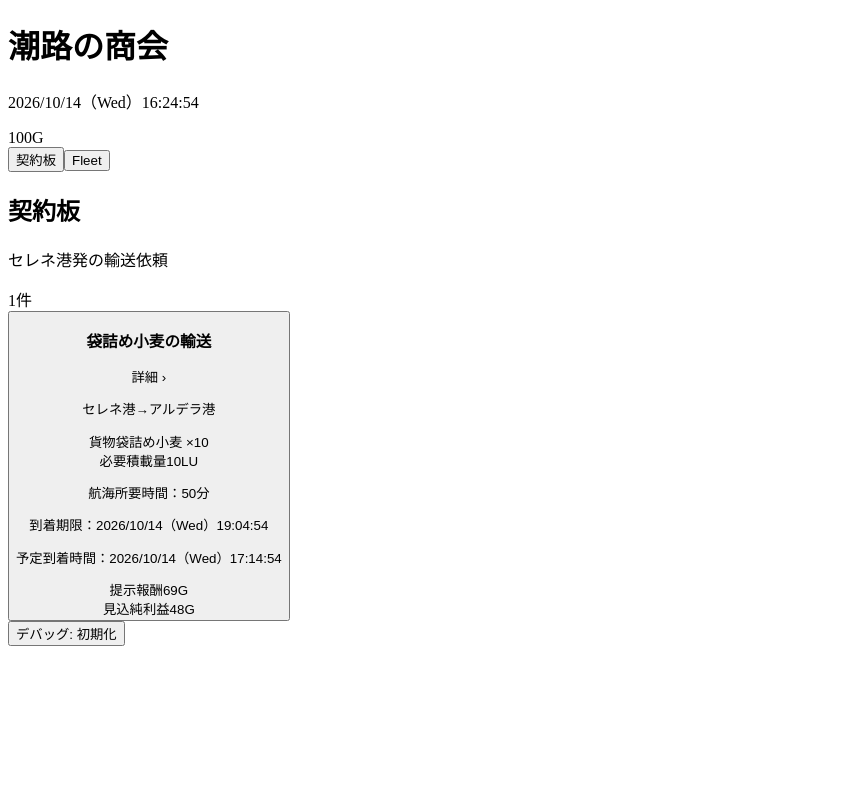
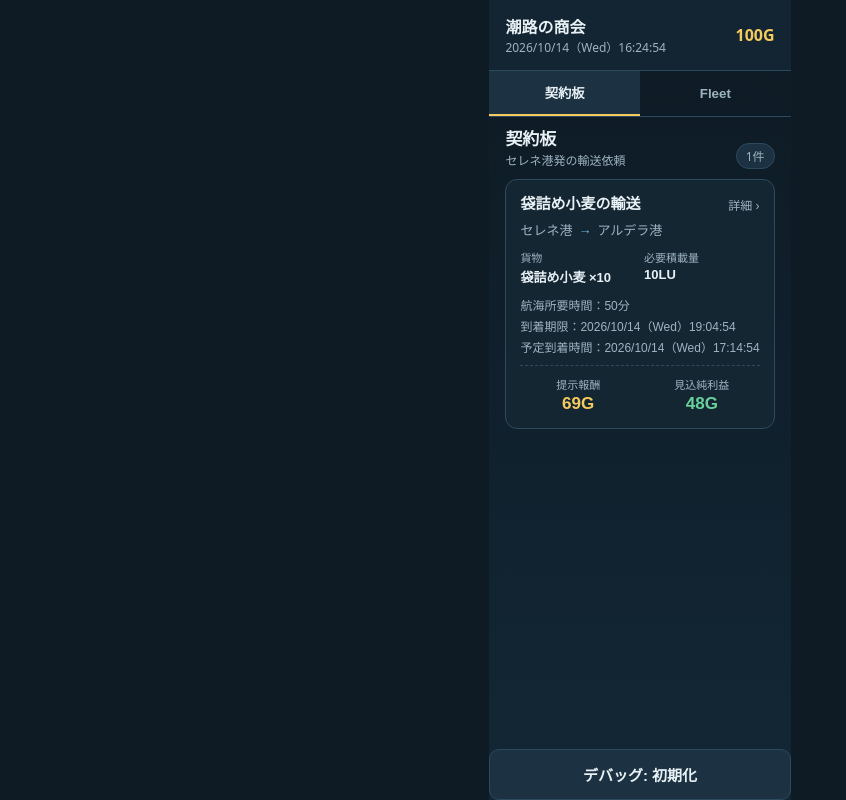
Before and after one commit to Shienori/shioji-no-shokai, a React (Vite) app in the folder shioji-no-shokai-mvp/: page / in a window 1280 px wide. Shown: the whole page, without its empty margins (0-846 px from the left). Built offline with nearby package versions, Linux system fonts and the light colour scheme.

Commit message:
消失したCSSを復旧
- globals.cssを正常だった768782d時点の完全版へ復元
- 受注後契約板用スタイルを末尾へ統合

```diff
--- a/shioji-no-shokai-mvp/src/styles/globals.css
+++ b/shioji-no-shokai-mvp/src/styles/globals.css
@@ -1,3 +1,97 @@
+:root{--bg:#0e1a24;--panel:#152633;--panel2:#1c3242;--line:#2c4a5e;--text:#e8f1f5;--sub:#9db4c0;--gold:#f4c95d;--green:#69d19c;--blue:#6fb3e0;--red:#e57373;--app-max-width:420px;--screen-padding:16px;--card-gap:8px;--card-padding:14px;--card-radius:12px}
+*{box-sizing:border-box;margin:0;padding:0}
+body{font-family:system-ui,-apple-system,"Segoe UI",sans-serif;background:var(--bg);color:var(--text);display:flex;justify-content:center;min-height:100vh}
+.phone{width:100%;max-width:var(--app-max-width);min-height:100vh;background:linear-gradient(180deg,#0e1a24,#122735);display:flex;flex-direction:column;position:relative}
+.app-header{padding:14px var(--screen-padding);border-bottom:1px solid var(--line);display:flex;justify-content:space-between;align-items:center;background:rgba(21,38,51,.9);position:sticky;top:0;z-index:5}
+.app-header h1{font-size:16px}
+.money{color:var(--gold);font-weight:700}
+.time{font-size:12px;color:var(--sub)}
+.tabs{display:flex;border-bottom:1px solid var(--line)}
+.tab{flex:1;padding:12px;background:none;border:none;color:var(--sub);font-weight:600;cursor:pointer}
+.tab.active{color:var(--text);background:var(--panel2);border-bottom:2px solid var(--gold)}
+main{flex:1;width:100%;max-width:var(--app-max-width);padding:12px var(--screen-padding) 90px;overflow-y:auto}
+main>section{width:100%;min-width:0}
+.section-title{font-size:12px;color:var(--sub);margin:8px 0 6px}
+.card{width:100%;text-align:left;background:var(--panel);border:1px solid var(--line);border-radius:var(--card-radius);padding:var(--card-padding);margin-bottom:var(--card-gap);color:var(--text);cursor:pointer;transition:border-color .15s}
+.card:hover{border-color:var(--blue)}
+.card h3{font-size:15px;margin-bottom:6px}
+.route{font-size:13px;color:var(--sub);margin-bottom:8px}
+.meta{display:flex;gap:8px;flex-wrap:wrap;font-size:12px;color:var(--sub)}
+.badge{display:inline-block;padding:2px 8px;border-radius:999px;font-size:11px;background:var(--panel2);border:1px solid var(--line);color:var(--sub)}
+.badge.ok{color:var(--green);border-color:var(--green)}
+.badge.warn{color:var(--gold);border-color:var(--gold)}
+.reward-row{display:flex;justify-content:space-between;margin-top:10px;padding-top:10px;border-top:1px dashed var(--line)}
+.reward-item{text-align:center;flex:1}
+.reward-item .label{font-size:11px;color:var(--sub)}
+.reward-item .value{font-size:18px;font-weight:700;color:var(--gold)}
+.reward-item.net .value{color:var(--green)}
+.btn{display:block;width:100%;padding:14px;border:none;border-radius:10px;font-size:15px;font-weight:700;cursor:pointer;margin-top:8px}
+.btn-primary{background:var(--gold);color:#22303a}
+.btn-secondary{background:var(--panel2);color:var(--text);border:1px solid var(--line)}
+.btn:disabled{opacity:.45;cursor:not-allowed}
+.modal-backdrop{position:fixed;inset:0;background:rgba(0,0,0,.6);display:none;align-items:flex-end;justify-content:center;z-index:20}
+.modal-backdrop.open{display:flex}
+.modal{width:100%;max-width:var(--app-max-width);background:var(--panel);border-top:1px solid var(--line);border-radius:16px 16px 0 0;padding:var(--screen-padding);max-height:88vh;overflow-y:auto}
+.modal h2{font-size:17px;margin-bottom:4px}
+.close{float:right;background:none;border:none;color:var(--sub);font-size:20px;cursor:pointer}
+.kv{display:flex;justify-content:space-between;gap:12px;font-size:13px;padding:7px 0;border-bottom:1px solid rgba(44,74,94,.5)}
+.kv span:first-child{color:var(--sub);flex-shrink:0}
+.kv span:last-child{text-align:right;min-width:0;overflow-wrap:anywhere}
+.progress{height:8px;background:var(--panel2);border-radius:999px;overflow:hidden;margin:8px 0}
+.progress>div{height:100%;background:var(--blue)}
+.ship{width:100%;background:linear-gradient(135deg,#1c3242,#152633);border:1px solid var(--line);border-radius:var(--card-radius);padding:var(--card-padding);margin-bottom:var(--card-gap)}
+.ship h3{margin:8px 0 10px;font-size:17px}
+.ship-heading{display:flex;justify-content:space-between;align-items:center;gap:8px}
+.ship-detail-button{flex-shrink:0;padding:7px 12px;border:1px solid var(--blue);border-radius:999px;background:rgba(111,179,224,.12);color:var(--blue);font-size:12px;font-weight:700;cursor:pointer}
+.ship-status{display:flex;justify-content:space-between;align-items:center;gap:8px}
+.ship-status-badge{padding:5px 11px;font-size:13px;font-weight:700}
+.ship-load{font-size:13px;color:var(--sub);text-align:right}
+.progress-block{margin-bottom:10px}
+.progress-heading{display:flex;justify-content:space-between;font-size:13px;color:var(--sub);margin-bottom:5px}
+.hex-map{width:100%;overflow:hidden}
+.hex-map svg{display:block;width:100%;height:auto}
+.breakdown{background:var(--panel2);border-radius:10px;padding:10px;margin-top:10px}
+.breakdown .kv:last-child{border-bottom:none;font-weight:700}
+.contract-board{width:100%;min-width:0}
+.contract-board-header{display:flex;justify-content:space-between;align-items:flex-end;gap:8px;padding:0 0 10px}
+.contract-board-header h2{font-size:17px;line-height:1.2}
+.contract-board-subtitle{margin-top:2px;font-size:12px;color:var(--sub)}
+.contract-count{flex-shrink:0;padding:3px 9px;border:1px solid var(--line);border-radius:999px;background:var(--panel2);font-size:12px;color:var(--sub)}
+.contract-list{display:flex;flex-direction:column;gap:var(--card-gap)}
+.contract-card{display:block;width:100%;min-height:48px;padding:var(--card-padding);background:var(--panel);border:1px solid var(--line);border-radius:var(--card-radius);color:var(--text);text-align:left;cursor:pointer;transition:border-color .15s,transform .1s}
+.contract-card:hover{border-color:var(--blue)}
+.contract-card:active{transform:scale(.99)}
+.contract-card-heading{display:flex;justify-content:space-between;align-items:center;gap:8px}
+.contract-card-heading h3{font-size:15px;line-height:1.3}
+.contract-card-detail{flex-shrink:0;font-size:12px;color:var(--sub)}
+.contract-card-route{display:flex;align-items:center;gap:6px;margin-top:6px;font-size:13px;color:var(--sub)}
+.contract-route-arrow{color:var(--blue)}
+.contract-facts{display:grid;grid-template-columns:1fr 1fr;gap:8px;margin-top:10px}
+.contract-fact-label{display:block;font-size:11px;color:var(--sub)}
+.contract-fact-value{display:block;margin-top:2px;font-size:13px;font-weight:600}
+.contract-deadline,.contract-estimated-delivery{margin-top:10px;font-size:12px;color:var(--sub)}
+.contract-estimated-delivery{margin-top:4px}
+.contract-reward{display:grid;grid-template-columns:1fr 1fr;gap:8px;margin-top:10px;padding-top:10px;border-top:1px dashed var(--line)}
+.contract-reward-item{text-align:center}
+.reward-gold{color:var(--gold)!important;font-size:17px!important}
+.reward-green{color:var(--green)!important;font-size:17px!important}
+
+/* 契約詳細フルスクリーン */
+.contract-detail-screen{display:flex;flex-direction:column;min-height:100%;padding:16px}
+.detail-header{display:flex;align-items:center;gap:10px;margin-bottom:14px}
+.detail-header h2{margin:0;font-size:18px;font-weight:700}
+.back-btn{border:none;background:transparent;color:var(--sub);font-size:14px;padding:6px 8px;border-radius:8px;cursor:pointer}
+.detail-body{display:flex;flex-direction:column;gap:14px;flex:1}
+.detail-card{width:100%;padding:14px;border-radius:12px;cursor:default}
+.detail-footer{display:flex;flex-direction:column;gap:10px;padding-top:14px}
+.detail-footer .btn{width:100%;margin-top:0}
+
+/* Fleet画面を受注前契約板基準へ統一 */
+.fleet-board .fleet-card{cursor:default}
+.fleet-board .fleet-card .ship-detail-button{margin-top:10px}
+.fleet-board .map-card summary,.fleet-board .debug-card summary{cursor:pointer;font-weight:700}
+.fleet-board .map-card[open] summary,.fleet-board .debug-card[open] summary{margin-bottom:8px}
+
 /* 受注後も契約板に留まる */
 .active-contract-card{cursor:default}
 .active-contract-card .progress-block{margin-top:10px}
```
